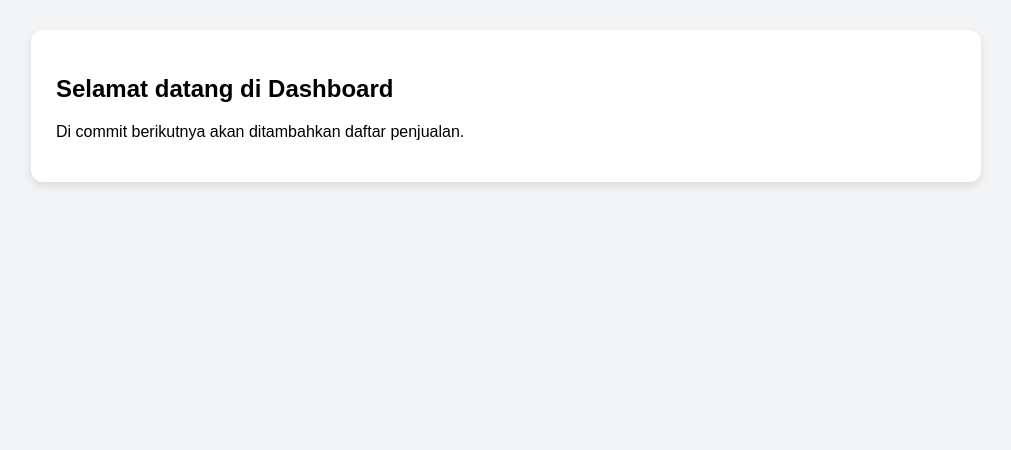
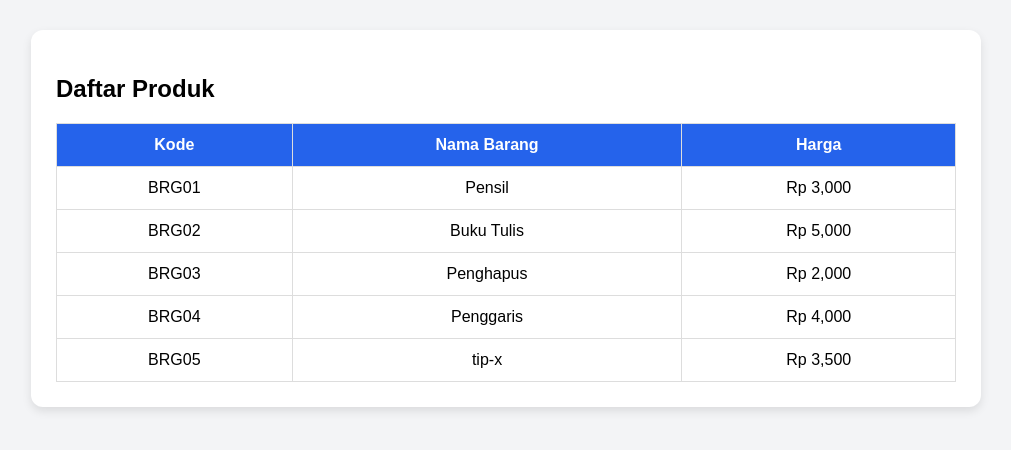
Before and after one commit to nayladelina/PolganMart, a PHP site: page /dashboard.php in a window 1280 px wide. Shown: the part 48-498 px from the top of the page, without its empty margins (134-1145 px from the left). Run offline with PHP 8.4, Linux system fonts and the light colour scheme; the visitor is signed in with stand-in values (Sample User, id 1).

Commit message:
Commit 5 – Tambahkan header dan daftar 5 produk di dashboard

```diff
--- a/dashboard.php
+++ b/dashboard.php
@@ -1,13 +1,15 @@
 <?php
 session_start();
+
 
 if (!isset($_SESSION['username'])) {
     header("Location: index.php");
     exit;
 }
 
+// Data Barang
 $kode_barang  = ["BRG01","BRG02","BRG03","BRG04","BRG05"];
-$nama_barang  = ["Pensil","Buku Tulis","Penghapus","Penggaris","Bolpoin"];
+$nama_barang  = ["Pensil","Buku Tulis","Penghapus","Penggaris","tip-x"];
 $harga_barang = [3000,5000,2000,4000,3500];
 ?>
 <!DOCTYPE html>
@@ -41,6 +43,9 @@ $harga_barang = [3000,5000,2000,4000,3500];
             border-radius:12px;
             box-shadow:0 4px 10px rgba(0,0,0,0.1);
         }
+        table { width:100%; border-collapse:collapse; margin-top:20px; }
+        table th, table td { border:1px solid #ddd; padding:12px; text-align:center; }
+        table thead { background:#2563eb; color:white; }
     </style>
 </head>
 <body>
@@ -52,8 +57,27 @@ $harga_barang = [3000,5000,2000,4000,3500];
     </div>
 </div>
 <div class="container">
-    <h2>Selamat datang di Dashboard</h2>
-    <p>Di commit berikutnya akan ditambahkan daftar penjualan.</p>
+    <h2>Daftar Produk</h2>
+    <table>
+        <thead>
+            <tr>
+                <th>Kode</th>
+                <th>Nama Barang</th>
+                <th>Harga</th>
+            </tr>
+        </thead>
+        <tbody>
+            <?php
+            for($i=0; $i<count($kode_barang); $i++){
+                echo "<tr>";
+                echo "<td>{$kode_barang[$i]}</td>";
+                echo "<td>{$nama_barang[$i]}</td>";
+                echo "<td>Rp ".number_format($harga_barang[$i])."</td>";
+                echo "</tr>";
+            }
+            ?>
+        </tbody>
+    </table>
 </div>
 </body>
 </html>
```
